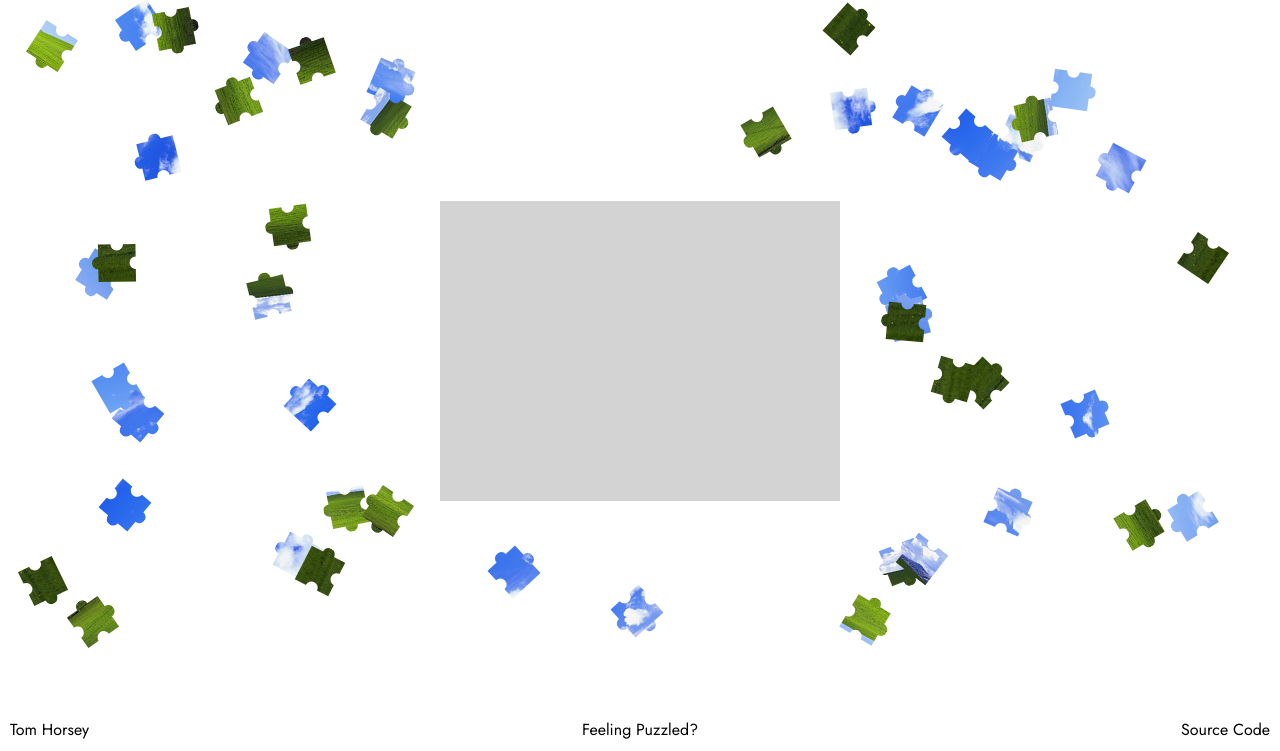
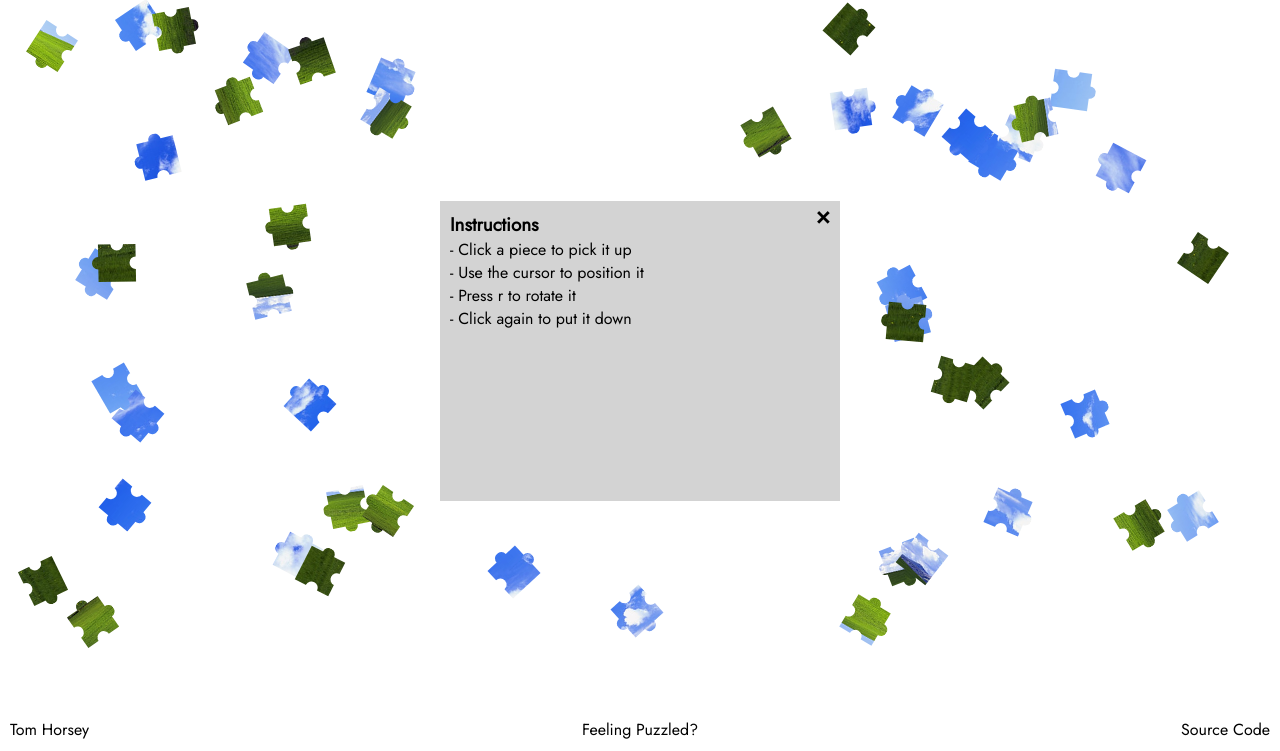
Before and after one commit to thomashorsey/puzzling, a plain HTML site: page index.html in a window 1280 px wide. Shown: the part 49-800 px from the top of the page. Drawn offline with Linux system fonts and the light colour scheme.

Commit message:
Show instructions on first visit

```diff
--- a/script.js
+++ b/script.js
@@ -6,6 +6,8 @@ const NUMBER_OF_PIECES = ROWS * COLUMNS;
 const BOARD_HEIGHT = ROWS * PIECE_SIZE;
 const BOARD_WIDTH = COLUMNS * PIECE_SIZE;
 const MARGIN = PIECE_SIZE / 2;
+const SIDE_OFFSET_HORIZONTAL = [0, PIECE_SIZE, 0, -PIECE_SIZE];
+const SIDE_OFFSET_VERTICAL = [-PIECE_SIZE, 0, PIECE_SIZE, 0];
 
 const SIDE = {
     TOP: 0,
@@ -13,10 +15,6 @@ const SIDE = {
     BOTTOM: 2,
     LEFT: 3,
 }
-
-const SIDE_OFFSET_HORIZONTAL = [0, PIECE_SIZE, 0, -PIECE_SIZE];
-
-const SIDE_OFFSET_VERTICAL = [-PIECE_SIZE, 0, PIECE_SIZE, 0];
 
 const SIDE_TYPE = {
     FLAT: 'FLAT',
@@ -56,12 +54,19 @@ document.addEventListener('DOMContentLoaded', () => {
 
     createAndPlacePieces(NUMBER_OF_PIECES);
 
+    const visited = localStorage.getItem('previousPuzzler');
+
+    if (!visited) {
+        instructions.style.display = 'block';
+    }
+
     document.getElementById('showInstructions').addEventListener('click', () => {
         instructions.style.display = 'block';
     });
 
     document.getElementById('hideInstructions').addEventListener('click', () => {
         instructions.style.display = 'none';
+        localStorage.setItem('previousPuzzler', 'true');
     });
 });
 
--- a/style.css
+++ b/style.css
@@ -54,7 +54,7 @@ main {
     display: none;
     background-color: lightgrey;
     position: absolute;
-    z-index: 999;
+    z-index: 1;
     top: 50%;
     left: 50%;
     transform: translate(-50%, -50%);
```
